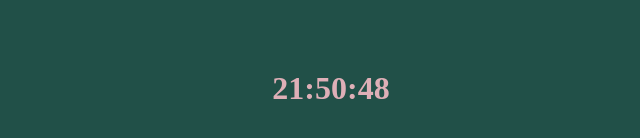
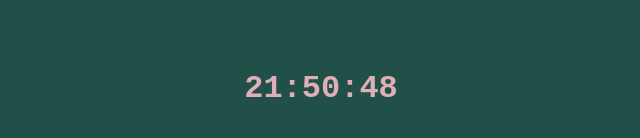
Before and after one commit to xandora/color-clock, a plain HTML site: page index.html in a window 1280 px wide. Shown: the part 320-458 px from the top of the page, without its empty margins (314-954 px from the left). Drawn offline with Linux system fonts and the light colour scheme; a web font is replaced by a local one.

Commit message:
Pretty much done, I think

```diff
--- a/index.html
+++ b/index.html
@@ -5,24 +5,41 @@
     <meta charset="UTF-8">
     <meta name="viewport" content="width=device-width, initial-scale=1.0">
     <title>Colour Clock</title>
-    <link id="favicon"/>
+    <link id="favicon">
+    <link href="https://fonts.googleapis.com/css2?family=Nova+Mono&display=swap" rel="stylesheet">
 </head>
 
 <body onload="mytime(); draw()">
-    <div id="container">
-        <canvas id="icon" width="10" height="10">
+    <script>
+        const container = document.createElement("div");
+        const canvas = document.createElement("canvas");
+        const time = document.createElement("h1");
 
-        </canvas>
-    </div>
-    <script>
-        const time = document.createElement("h1");
-        let timeColor;
+        container.id = "container";
+        container.style.display = "flex";
+        container.style.justiftContent = "center";
+        container.style.alignItems = "center";
+        container.style.height = "100vh";
+
+        canvas.id = "icon";
+        canvas.width = "10";
+        canvas.height = "10";
+
         time.id = 'timehere';
+        time.style.fontFamily ="'Nova Mono', monospace";
+        time.style.position = "relative";
+        time.style.left = "-10px";
         time.style.alignSelf = "center";
         time.style.margin = "auto";
         time.style.textAlign = "center";
         time.style.color = "white";
         time.style.mixBlendMode = "difference";
+
+        document.body.appendChild(container);
+        container.appendChild(canvas);
+        container.appendChild(time);
+
+        let timeColor;
 
         function draw() {
             var canvas = document.getElementById("icon");
@@ -30,16 +47,16 @@
                 var ctx = canvas.getContext('2d');
 
                 ctx.fillStyle = timeColor;
-                ctx.fillRect(0,0,10,10);
+                ctx.fillRect(0, 0, 16, 16);
             }
 
-            canvas.toBlob(function(blob) {
-            var newImg = document.createElement('img'),
-            url = URL.createObjectURL(blob);
+            canvas.toBlob(function (blob) {
+                var newImg = document.createElement('img'),
+                    url = URL.createObjectURL(blob);
 
-            newImg.onload = function() {
-                // no longer need to read the blob so it's revoked
-                URL.revokeObjectURL(url);
+                //Learn what this does...
+                newImg.onload = function () {
+                    URL.revokeObjectURL(url);
                 };
                 const ico = document.createElement("link");
                 ico.id = "favicon";
@@ -47,7 +64,7 @@
                 ico.setAttribute('type', 'image/png');
                 ico.setAttribute('href', url);
                 document.head.replaceChild(ico, document.getElementById("favicon"));
-                const t = setTimeout('draw()', 250);
+                const t = setTimeout('draw()', 1000);
             })
         }
 
@@ -59,20 +76,11 @@
             if (h < 10) { h = "0" + h; }
             if (m < 10) { m = "0" + m; }
             if (s < 10) { s = "0" + s; }
-            document.getElementById('timehere').innerHTML = h + ":" + m + ":" + s + " ";
-            timeColor = "#" + h + m + s;
+            document.getElementById('timehere').innerHTML = h + ":" + m + ":" + s;
+            timeColor = `#${h}${m}${s}`;
             document.body.style.backgroundColor = timeColor;
-            const t = setTimeout('mytime()', 250);
-            //console.log(timeColor);
+            const t = setTimeout('mytime()', 500);
         }
-
-        const container = document.querySelector("#container");
-        container.style.display = "flex";
-        container.style.justiftContent = "center";
-        container.style.alignItems = "center";
-        container.style.height = "100vh";
-        container.appendChild(time);
-
     </script>
 </body>
 
```
